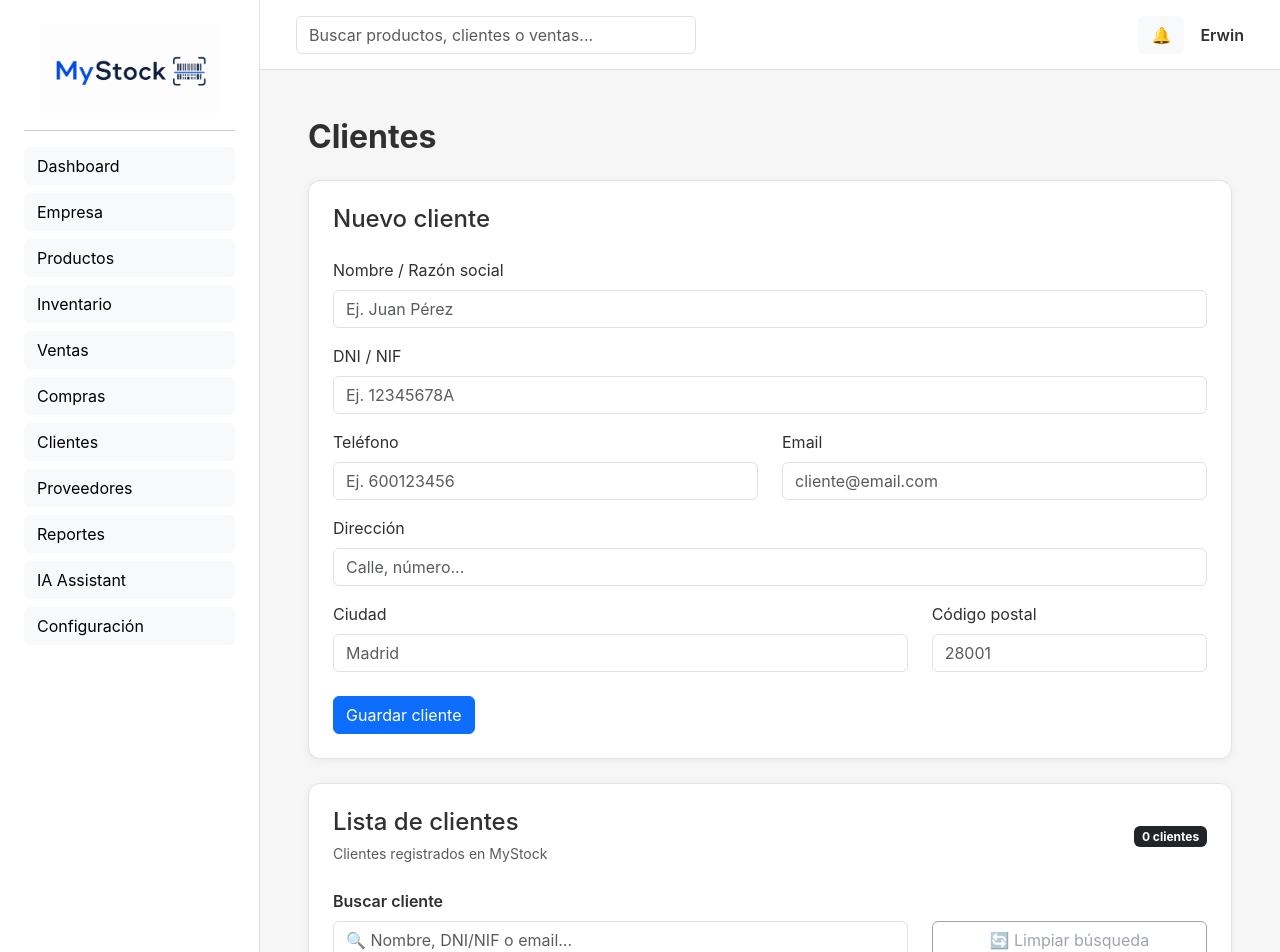
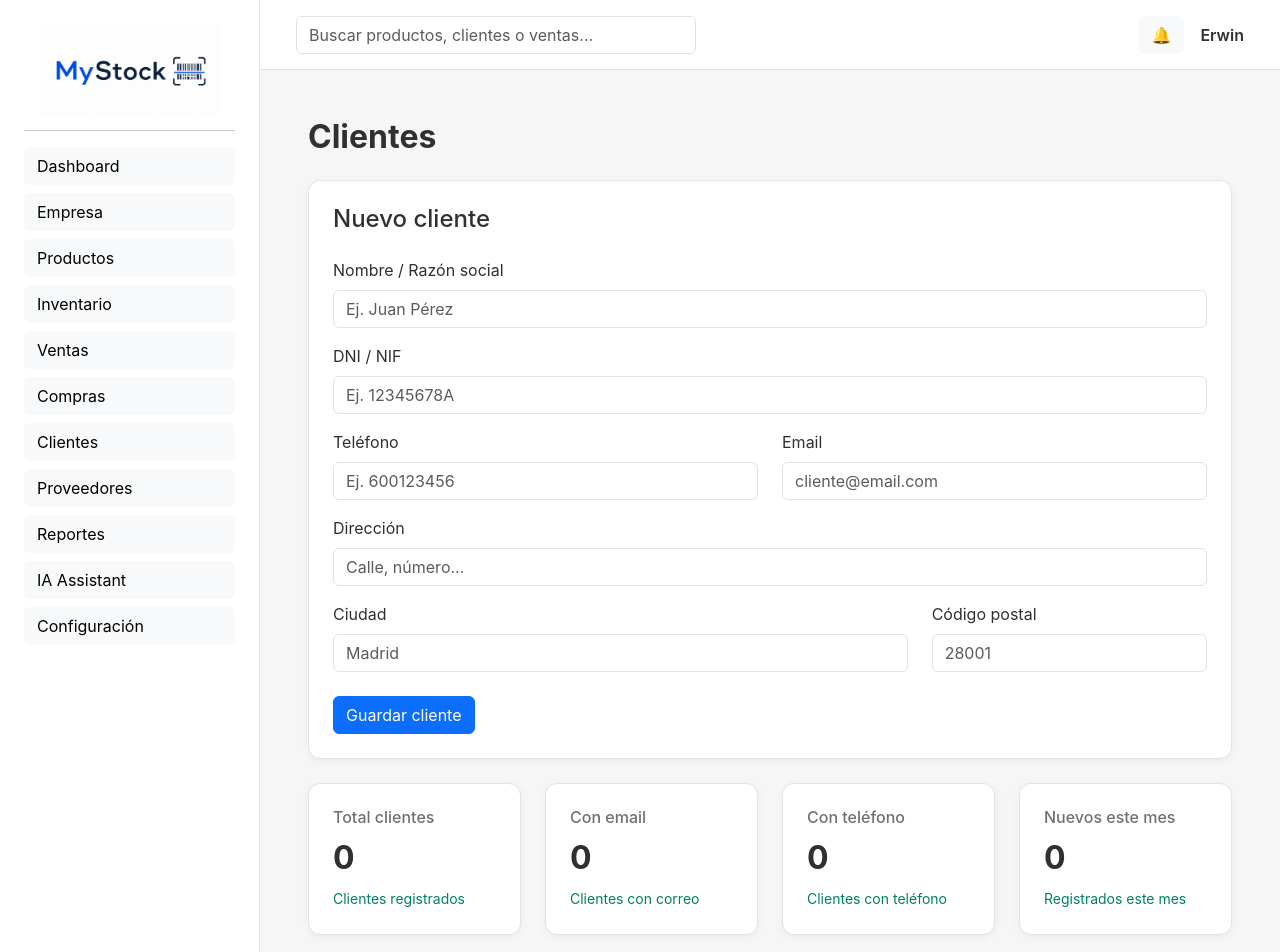
Before and after one commit to ErwinGonzalezBonilla/MyStock, a React app in the folder frontend/: page /clients in a window 1280 px wide. Shown: the top 952 px of the page. Built offline with nearby package versions, Linux system fonts and the light colour scheme; the HTML template or start-up script is replaced by a standard one.

Commit message:
feat(clients): add client statistics

```diff
--- a/frontend/src/pages/Clients.jsx
+++ b/frontend/src/pages/Clients.jsx
@@ -2,6 +2,7 @@ import { useState } from "react";
 
 import ClientForm from "../components/clients/ClientForm";
 import ClientDetailsModal from "../components/clients/ClientDetailsModal";
+import StatCard from "../components/common/StatCard";
 
 const EMPTY_CLIENT = {
   id: "",
@@ -51,6 +52,10 @@ export default function Clients() {
   const [selectedClient, setSelectedClient] =
     useState(null);
 
+  // =========================
+  // FORMULARIO
+  // =========================
+
   const handleChange = (e) => {
     setClient((prev) => ({
       ...prev,
@@ -60,8 +65,14 @@ export default function Clients() {
     setMessage("");
   };
 
+  // =========================
+  // GUARDAR / EDITAR
+  // =========================
+
   const handleSubmit = (e) => {
     e.preventDefault();
+
+    // EDITAR CLIENTE
 
     if (editingId) {
       const updatedClients =
@@ -95,6 +106,8 @@ export default function Clients() {
 
       return;
     }
+
+    // CREAR CLIENTE
 
     const newClient = {
       ...client,
@@ -255,6 +268,45 @@ export default function Clients() {
     setSearch("");
   };
 
+  // =========================
+  // ESTADÍSTICAS
+  // =========================
+
+  const totalClients =
+    clients.length;
+
+  const clientsWithEmail =
+    clients.filter(
+      (item) =>
+        item.email?.trim()
+    ).length;
+
+  const clientsWithPhone =
+    clients.filter(
+      (item) =>
+        item.phone?.trim()
+    ).length;
+
+  const newClientsThisMonth =
+    clients.filter((item) => {
+      if (!item.createdAt) {
+        return false;
+      }
+
+      const date =
+        new Date(item.createdAt);
+
+      const now =
+        new Date();
+
+      return (
+        date.getMonth() ===
+          now.getMonth() &&
+        date.getFullYear() ===
+          now.getFullYear()
+      );
+    }).length;
+
   return (
     <div className="container-fluid p-4">
 
@@ -262,27 +314,41 @@ export default function Clients() {
         Clientes
       </h2>
 
+      {/* =========================
+          MENSAJE
+      ========================= */}
+
       {message && (
         <div
           className={`alert ${
-            message.includes("actualizado")
+            message.includes(
+              "actualizado"
+            )
               ? "alert-primary"
-              : message.includes("eliminado")
+              : message.includes(
+                  "eliminado"
+                )
               ? "alert-danger"
               : "alert-success"
           }`}
           role="alert"
         >
-          {message.includes("actualizado")
+          {message.includes(
+            "actualizado"
+          )
             ? "✏️"
-            : message.includes("eliminado")
+            : message.includes(
+                "eliminado"
+              )
             ? "🗑️"
             : "✅"}{" "}
           {message}
         </div>
       )}
 
-      {/* FORMULARIO */}
+      {/* =========================
+          FORMULARIO
+      ========================= */}
 
       <ClientForm
         client={client}
@@ -296,7 +362,9 @@ export default function Clients() {
           <button
             type="button"
             className="btn btn-outline-secondary"
-            onClick={handleCancelEdit}
+            onClick={
+              handleCancelEdit
+            }
           >
             Cancelar edición
           </button>
@@ -304,7 +372,57 @@ export default function Clients() {
         </div>
       )}
 
-      {/* LISTA */}
+      {/* =========================
+          ESTADÍSTICAS
+      ========================= */}
+
+      <div className="row mb-4">
+
+        <div className="col-lg-3 col-md-6 mb-3">
+
+          <StatCard
+            title="Total clientes"
+            value={totalClients}
+            subtitle="Clientes registrados"
+          />
+
+        </div>
+
+        <div className="col-lg-3 col-md-6 mb-3">
+
+          <StatCard
+            title="Con email"
+            value={clientsWithEmail}
+            subtitle="Clientes con correo"
+          />
+
+        </div>
+
+        <div className="col-lg-3 col-md-6 mb-3">
+
+          <StatCard
+            title="Con teléfono"
+            value={clientsWithPhone}
+            subtitle="Clientes con teléfono"
+          />
+
+        </div>
+
+        <div className="col-lg-3 col-md-6 mb-3">
+
+          <StatCard
+            title="Nuevos este mes"
+            value={newClientsThisMonth}
+            subtitle="Registrados este mes"
+          />
+
+        </div>
+
+      </div>
+
+      {/* =========================
+          LISTA DE CLIENTES
+      ========================= */}
 
       <div className="stat-card">
 
@@ -331,7 +449,9 @@ export default function Clients() {
 
         </div>
 
-        {/* BUSCADOR */}
+        {/* =========================
+            BUSCADOR
+        ========================= */}
 
         <div className="row mb-4">
 
@@ -347,7 +467,9 @@ export default function Clients() {
               placeholder="🔍 Nombre, DNI/NIF o email..."
               value={search}
               onChange={(e) =>
-                setSearch(e.target.value)
+                setSearch(
+                  e.target.value
+                )
               }
             />
 
@@ -358,7 +480,9 @@ export default function Clients() {
             <button
               type="button"
               className="btn btn-outline-secondary w-100"
-              onClick={clearSearch}
+              onClick={
+                clearSearch
+              }
               disabled={!search}
             >
               🔄 Limpiar búsqueda
@@ -367,6 +491,10 @@ export default function Clients() {
           </div>
 
         </div>
+
+        {/* =========================
+            SIN CLIENTES
+        ========================= */}
 
         {clients.length === 0 ? (
 
@@ -384,6 +512,10 @@ export default function Clients() {
 
         ) : filteredClients.length === 0 ? (
 
+          /* =========================
+             SIN RESULTADOS
+          ========================= */
+
           <div className="text-center text-muted py-4">
 
             <div className="fs-1 mb-2">
@@ -397,7 +529,9 @@ export default function Clients() {
             <button
               type="button"
               className="btn btn-outline-primary btn-sm"
-              onClick={clearSearch}
+              onClick={
+                clearSearch
+              }
             >
               Limpiar búsqueda
             </button>
@@ -406,6 +540,10 @@ export default function Clients() {
 
         ) : (
 
+          /* =========================
+             TABLA
+          ========================= */
+
           <div className="table-responsive">
 
             <table className="table table-hover align-middle">
@@ -413,11 +551,27 @@ export default function Clients() {
               <thead className="table-light">
 
                 <tr>
-                  <th>Cliente</th>
-                  <th>DNI / NIF</th>
-                  <th>Teléfono</th>
-                  <th>Email</th>
-                  <th>Acciones</th>
+
+                  <th>
+                    Cliente
+                  </th>
+
+                  <th>
+                    DNI / NIF
+                  </th>
+
+                  <th>
+                    Teléfono
+                  </th>
+
+                  <th>
+                    Email
+                  </th>
+
+                  <th>
+                    Acciones
+                  </th>
+
                 </tr>
 
               </thead>
@@ -427,9 +581,12 @@ export default function Clients() {
                 {filteredClients.map(
                   (item) => (
 
-                    <tr key={item.id}>
+                    <tr
+                      key={item.id}
+                    >
 
                       <td>
+
                         <button
                           type="button"
                           className="btn btn-link p-0 text-decoration-none fw-semibold"
@@ -441,18 +598,22 @@ export default function Clients() {
                         >
                           {item.name}
                         </button>
+
                       </td>
 
                       <td>
-                        {item.taxId || "—"}
+                        {item.taxId ||
+                          "—"}
                       </td>
 
                       <td>
-                        {item.phone || "—"}
+                        {item.phone ||
+                          "—"}
                       </td>
 
                       <td>
-                        {item.email || "—"}
+                        {item.email ||
+                          "—"}
                       </td>
 
                       <td>
@@ -517,11 +678,15 @@ export default function Clients() {
 
       </div>
 
-      {/* DETALLES DEL CLIENTE */}
+      {/* =========================
+          MODAL DETALLES
+      ========================= */}
 
       <ClientDetailsModal
         client={selectedClient}
-        onClose={handleCloseDetails}
+        onClose={
+          handleCloseDetails
+        }
       />
 
     </div>
```
